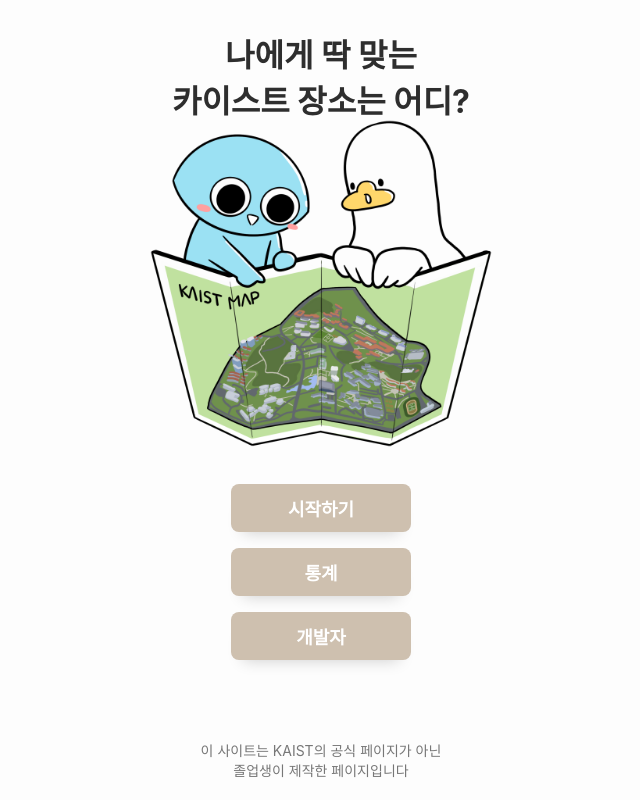
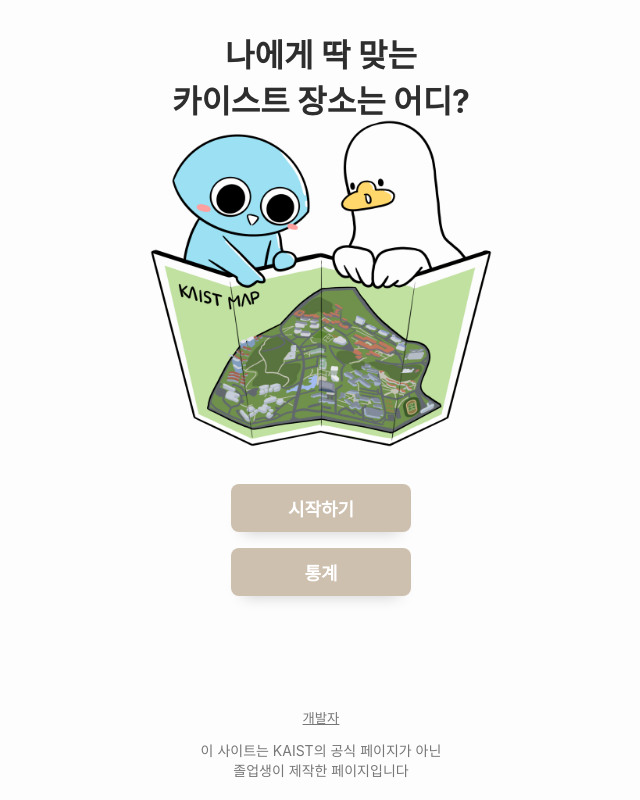
Before and after one commit to nonalcholic/nonalcholic, a React (Create React App) app in the folder client/: page /start in a window 1280 px wide. Shown: the whole page, without its empty margins (319-959 px from the left). Built offline with nearby package versions, Linux system fonts and the light colour scheme; no server answers.

Commit message:
Change developer button

```diff
--- a/client/src/pages/StartPage.tsx
+++ b/client/src/pages/StartPage.tsx
@@ -31,14 +31,15 @@ const StartPage: React.FC<Props> = (props) => {
         >
           통계
         </button>
+      </div>
+
+      <span className="hint bottom-fixed" style={{ padding: "20px 0" }}>
         <button
-          className="large-button"
+          className="hint-button"
           onClick={() => history.push("/developer")}
         >
           개발자
         </button>
-      </div>
-      <span className="hint bottom-fixed" style={{ padding: "20px 0" }}>
         {"이 사이트는 KAIST의 공식 페이지가 아닌\n졸업생이 제작한 페이지입니다"}
       </span>
     </>
--- a/client/src/routers/RootRouter.scss
+++ b/client/src/routers/RootRouter.scss
@@ -127,12 +127,27 @@
 }
 
 .hint {
+  display: flex;
+  flex-direction: column;
+  align-items: center;
+
   font-size: 14px;
   color: #777777;
+  background-color: $nonalcholic-white;
   white-space: pre-wrap;
 
   text-align: center;
   bottom: 0px;
+
+  .hint-button {
+    border: none;
+    background-color: transparent;
+    cursor: pointer;
+    text-decoration: underline;
+    color: inherit;
+
+    margin-bottom: 12px;
+  }
 }
 
 .large-button {
```
